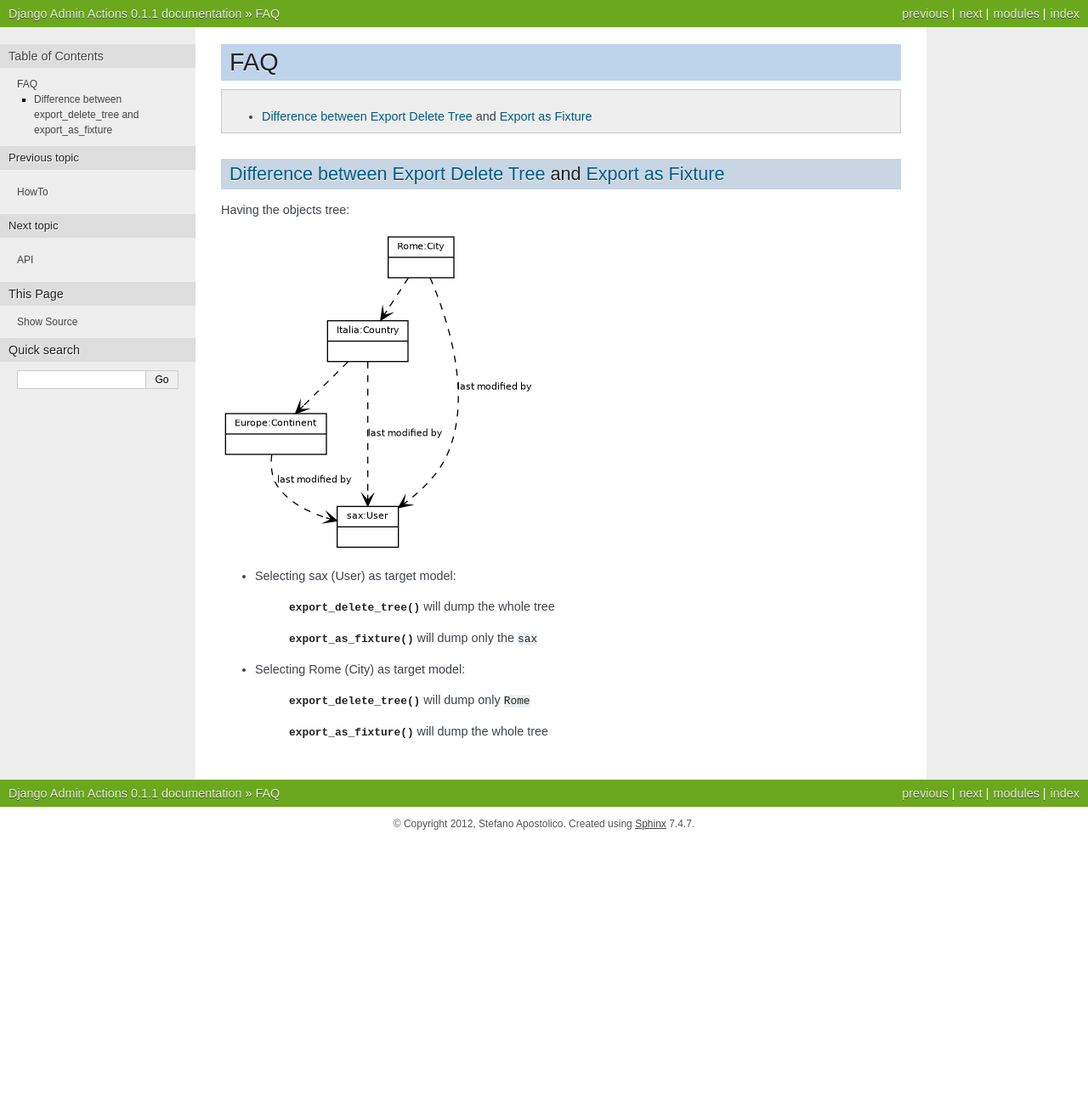
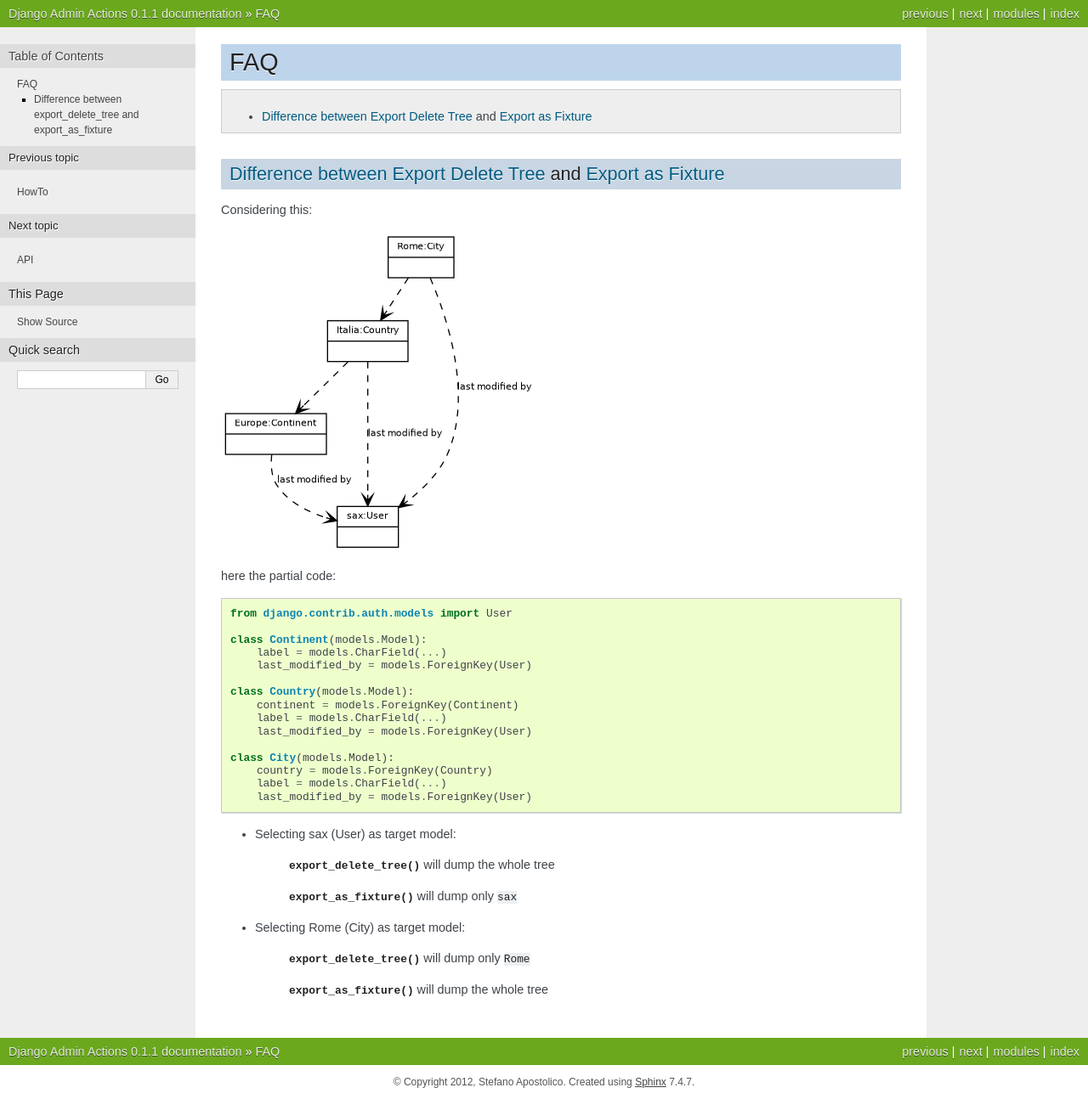
Before and after one commit to saxix/django-adminactions, a Sphinx documentation site: the page built from docs/source/faq.rst, in a window 1280 px wide. Shown: the whole page at 85% size. Built offline with Sphinx 7.4.7, drawn with Linux system fonts in a browser that asks for light colours; pages that are not in the unit, such as notebooks, are missing from menus; before the commit the page ends 990 px from its top, so only the background shows below that.

Commit message:
pep8 and some documentation

```diff
--- a/docs/source/_ext/github.py
+++ b/docs/source/_ext/github.py
@@ -19,6 +19,7 @@ Authors
 
 from docutils import nodes, utils
 from docutils.parsers.rst.roles import set_classes
+
 
 def make_link_node(rawtext, app, type, slug, options):
     """Create a link to a github resource.
@@ -47,6 +48,7 @@ def make_link_node(rawtext, app, type, slug, options):
     node = nodes.reference(rawtext, prefix + utils.unescape(slug), refuri=ref,
                            **options)
     return node
+
 
 def ghissue_role(name, rawtext, text, lineno, inliner, options={}, content=[]):
     """Link to a GitHub issue.
@@ -89,6 +91,7 @@ def ghissue_role(name, rawtext, text, lineno, inliner, options={}, content=[]):
     node = make_link_node(rawtext, app, category, str(issue_num), options)
     return [node], []
 
+
 def ghuser_role(name, rawtext, text, lineno, inliner, options={}, content=[]):
     """Link to a GitHub user.
 
@@ -109,6 +112,7 @@ def ghuser_role(name, rawtext, text, lineno, inliner, options={}, content=[]):
     ref = 'https://www.github.com/' + text
     node = nodes.reference(rawtext, text, refuri=ref, **options)
     return [node], []
+
 
 def ghcommit_role(name, rawtext, text, lineno, inliner, options={}, content=[]):
     """Link to a GitHub commit.
--- a/docs/source/actions.rst
+++ b/docs/source/actions.rst
@@ -193,7 +193,6 @@ see `export_as_fixture`_ for details
 
 ====================   =====================================================================================
 **use natural key**    If true use natural keys.
-                       (see :ref:`Natural Keys <deserialization-of-natural-keys>`)
 
 **dump on screen**     Dump on screen instead to show ``Save as`` popup
 
--- a/docs/source/conf.py
+++ b/docs/source/conf.py
@@ -38,8 +38,7 @@ extensions = ['sphinx.ext.autodoc', 'sphinx.ext.todo',
               'sphinx.ext.doctest', 'sphinx.ext.extlinks',
 #              'sphinxcontrib.issuetracker',
               'github',
-              'djangodocs',
-]
+              'djangodocs']
 
 
 issuetracker = 'github'
--- a/docs/source/faq.rst
+++ b/docs/source/faq.rst
@@ -18,7 +18,7 @@ Difference between :ref:`export_delete_tree` and :ref:`export_as_fixture`
 =========================================================================
 
 
-Having the objects tree:
+Considering this:
 
 .. graphviz::
 
@@ -57,12 +57,30 @@ Having the objects tree:
 
     }
 
+here the partial code::
+
+    from django.contrib.auth.models import User
+
+    class Continent(models.Model):
+        label = models.CharField(...)
+        last_modified_by = models.ForeignKey(User)
+
+    class Country(models.Model):
+        continent = models.ForeignKey(Continent)
+        label = models.CharField(...)
+        last_modified_by = models.ForeignKey(User)
+
+    class City(models.Model):
+        country = models.ForeignKey(Country)
+        label = models.CharField(...)
+        last_modified_by = models.ForeignKey(User)
+
 
 * Selecting sax (User) as target model:
 
     :func:`export_delete_tree` will dump the whole tree
 
-    :func:`export_as_fixture` will dump only the ``sax``
+    :func:`export_as_fixture` will dump only ``sax``
 
 * Selecting Rome (City) as target model:
 
--- a/docs/source/install.rst
+++ b/docs/source/install.rst
@@ -2,7 +2,7 @@
 
 .. _install:
 
-
+============
 Installation
 ============
 
--- a/docs/source/signals.rst
+++ b/docs/source/signals.rst
@@ -5,7 +5,7 @@
 Signals
 =======
 
-|app| provide the following signals:
+|app| provides the following signals:
 
     * :ref:`adminaction_requested`
     * :ref:`adminaction_start`
@@ -41,8 +41,8 @@ Example::
 ``adminaction_start``
 =====================
 
-Sent when the action's form is validated ( POST request), **just before** the execution of the action
-The handler can raise a :ref:`actioninterrupted` to avoid the action's execution. The handler can rely on the following parameter:
+Sent after the form has been validated (POST request), **just before** the execution of the action
+The handler can raise a :ref:`actioninterrupted` to avoid the stop execution. The handler can rely on the following parameter:
 
     * sender: :class:`django:django.db.models.Model`
     * action: string. name of the action
```
Also changed, not shown: docs/source/_ext/djangodocs.py (+34 -27 lines), docs/source/exceptions.rst (+25 -3 lines), 6 other files.
